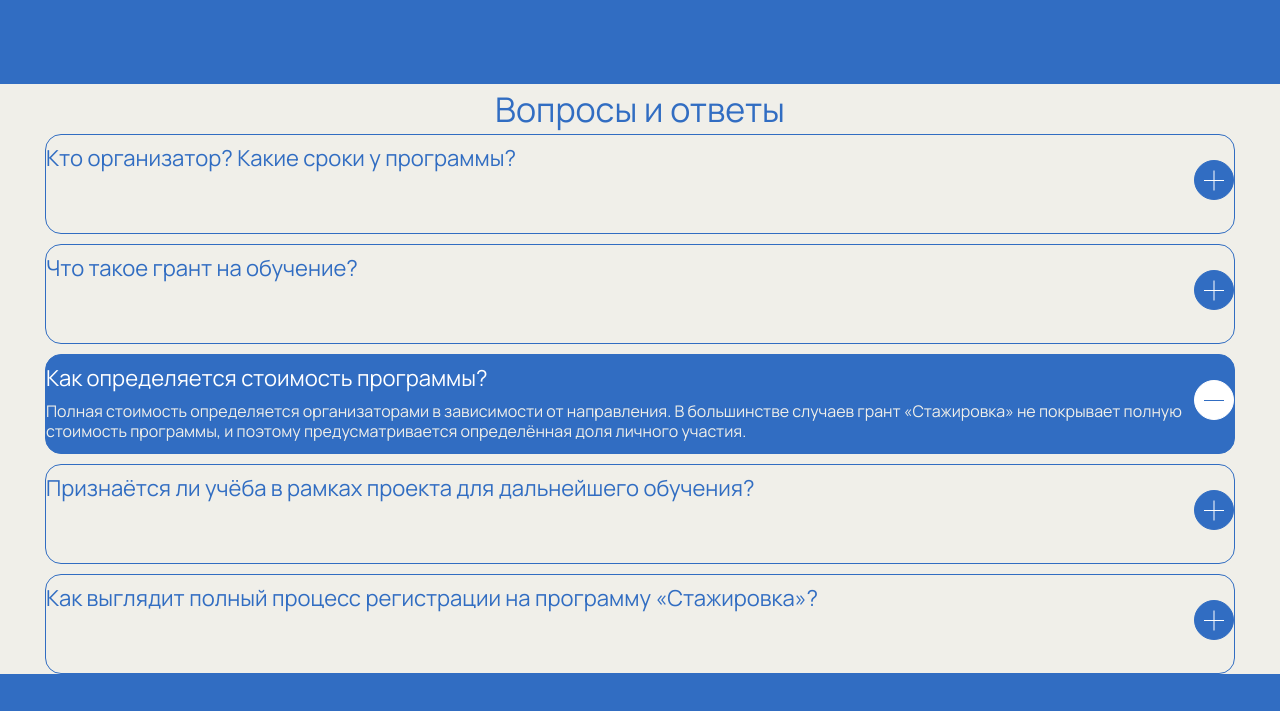
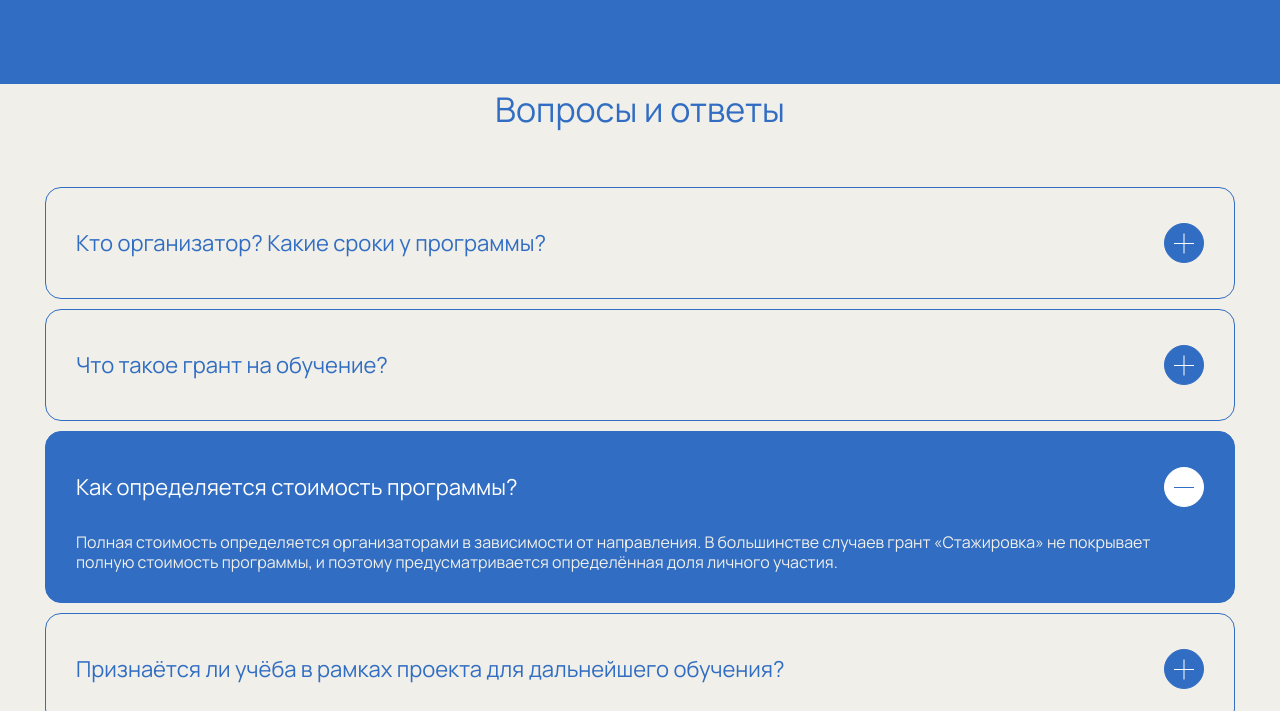
Before and after one commit to suomuurain/2172939-internship-accelerator, a website built with Vite: page source/index.html in a window 1280 px wide. Shown: the part 2140-2851 px from the top of the page. Built offline with nearby package versions, Linux system fonts and the light colour scheme.

Commit message:
стилизует faq

```diff
--- a/source/sass/blocks/accordion.scss
+++ b/source/sass/blocks/accordion.scss
@@ -2,6 +2,13 @@
   display: flex;
   flex-direction: column;
   gap: 10px;
+
+  margin: 0 auto;
+  padding: 0 106px;
+
+  @include vp-1439 {
+    padding: 0;
+  }
 }
 
 .accordion__element {
@@ -11,13 +18,24 @@
   color: $color-blue;
   background-color: $color-transparent;
 
+  display: grid;
+  grid-template-columns: 1fr 40px;
+  column-gap: 10px;
+
+  padding: 40px;
   min-height: 120px;
 
   @include vp-1439 {
+    padding: 30px;
     min-height: 100px;
+    align-items: center;
+    column-gap: 1px;
   }
+
   @include vp-767 {
+    padding: 20px;
     min-height: 80px;
+    column-gap: 5px;
   }
 
   &:hover,
@@ -50,11 +68,15 @@
   text-align: left;
 
   @include vp-1439 {
+    padding: 12px 0;
+
     font-size: 22px;
     line-height: 26px; /* 118.182% */
   }
 
   @include vp-767 {
+    padding: 2px 0;
+
     font-size: 16px;
     line-height: 18px; /* 112.5% */
   }
@@ -64,10 +86,13 @@
   color: $color-white;
 }
 
+.accordion__element br {
+  @include vp-767 {
+    display: none;
+  }
+}
+
 .accordion__button {
-  position: absolute;
-  top: 25px;
-  right: 0;
   width: 40px;
   height: 40px;
   background-color: $color-blue;
@@ -76,6 +101,7 @@
   cursor: pointer;
   transition: $trans-default;
 
+  position: relative;
 
   &::before {
     content: "";
@@ -177,9 +203,16 @@
   }
 }
 
+.accordion__content {
+  @include vp-767 {
+    grid-column: 1/-1;
+  }
+}
+
 .accordion__wrapper p {
-  margin: 0;
+  margin: 20px 0 0;
   padding: 0;
+  max-width: 690px;
 
   color: $color-beige;
   font-family: $ff-manrope;
@@ -189,6 +222,7 @@
   line-height: 26px; /* 162.5% */
 
   @include vp-1439 {
+    max-width: none;
     font-size: 16px;
     line-height: 20px; /* 125% */
   }
--- a/source/sass/blocks/faq.scss
+++ b/source/sass/blocks/faq.scss
@@ -3,7 +3,7 @@
 }
 
 .faq__wrapper h2 {
-  margin: 0;
+  margin: 0 0 73px;
   padding: 0;
 
   color: $color-blue;
@@ -15,10 +15,12 @@
   line-height: 50px; /* 100% */
 
   @include vp-1439 {
+    margin: 0 0 53px;
     font-size: 34px;
   }
 
   @include vp-767 {
+    margin: 0 0 36px;
     font-size: 20px;
     line-height: 20px; /* 100% */
   }
```
